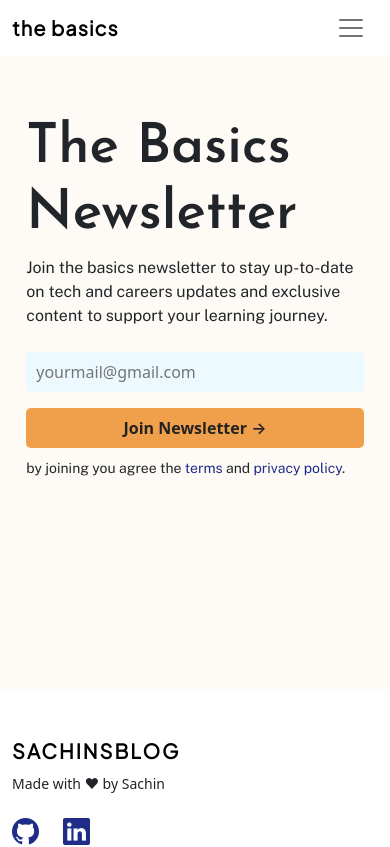
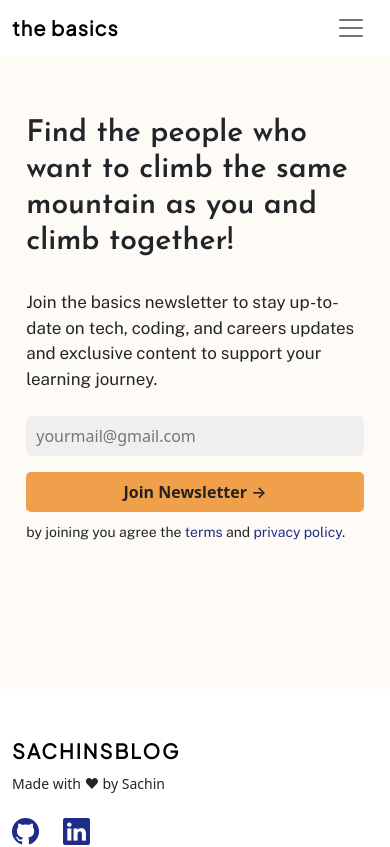
Before and after one commit to sachinshrmaa/cohort, a Next.js app: page /newsletter in a window 390 px wide. Shown: the top 847 px of the page. Built offline with nearby package versions, Linux system fonts and the light colour scheme.

Commit message:
updated newsletter page design

```diff
--- a/src/app/layout.js
+++ b/src/app/layout.js
@@ -3,7 +3,6 @@ import 'bootstrap-icons/font/bootstrap-icons.css'
 import './globals.css'
 
 import Footer from '../components/Footer'
-import AlertNotification from '../components/AlertNotifaction'
 import Navbar from '../components/Navbar'
 
 import Script from 'next/script'
--- a/src/app/newsletter/page.jsx
+++ b/src/app/newsletter/page.jsx
@@ -7,24 +7,22 @@ import styles from "./page.module.css"
 
 export const metadata = {
     title: 'Newsletter',
-    description: 'Join the basics newsletter to stay up-to-date on tech and careers updates and exclusive content to support your learning journey.',
+    description: 'Find the people who want to climb the same mountain as you and climb together. Join our weekly newsletter!',
 }
 
 
 const Newsletter = () => {
     return (
         <div className="col-md-8 col-11 m-auto pageLayout">
-             <div className="row align-items-center">
 
-                <div className="col-md-6 col-12">
-                <h1 className={styles.heroTitle}>The Basics Newsletter</h1>
-                <p>Join the basics newsletter to stay up-to-date on tech and careers updates and exclusive content to support your learning journey.</p>
-
+            <div className={styles.heroSection}>
+                <h1 className={styles.heroTitle}>Find the people who want to climb the same mountain as you and climb together!</h1>
+                <p className={styles.heroSubHeading}>Join the basics newsletter to stay up-to-date on tech, coding, and careers updates and exclusive content to support your learning journey.</p>
 
                 <form action="https://sachinshrmaa.us10.list-manage.com/subscribe/post?u=e94ac720736227167db541b5c&amp;id=5f3f8db4af&amp;f_id=0098c6e5f0" method="post" id="mc-embedded-subscribe-form" name="mc-embedded-subscribe-form" className="mt-md-5 mt-4 validate" target="_self">
-                    <div id="mc_embed_signup_scroll" className="row">
+                    <div id="mc_embed_signup_scroll">
 
-                        <div className="col-md-6 col-12">
+                        <div>
                             <input type="email" name="EMAIL" placeholder="yourmail@gmail.com" className={styles.emailInp} id="mce-EMAIL" required />
                             <span id="mce-EMAIL-HELPERTEXT" className="helper_text"></span>
 
@@ -40,7 +38,7 @@ const Newsletter = () => {
 
                         </div>
 
-                        <div className="col-md-6 col-12 mt-3 mt-md-0">
+                        <div className="mt-3">
                             <div className="optionalParent">
                                 <div className="clear foot">
                                 <input type="submit" value="Join Newsletter &rarr;" name="subscribe" id="mc-embedded-subscribe" className={styles.emailSubmit} />
@@ -52,14 +50,10 @@ const Newsletter = () => {
                 </form>
                 <p className="text-mute mt-2"><small>by joining you agree the <Link href='/legal/terms' className="text-decoration-none">terms</Link> and <Link href='/legal/privacy' className="text-decoration-none">privacy policy</Link>. </small></p>
 
-                </div>
 
 
-                <div className="col-md-6 col">
-                <Image src='/img/heroImg.png' width={400} height={350}  className={styles.heroImg} alt="the basics cohort" />
-                </div>
+            </div>
 
-            </div>
         </div>
     );
 }
--- a/src/app/newsletter/page.module.css
+++ b/src/app/newsletter/page.module.css
@@ -1,30 +1,36 @@
 
 
 
+.heroSection{
+    text-align: center;
+}
+
 .heroTitle{
     font-family: 'Josefin Sans', sans-serif;
-    font-size: 55px;
+    font-size: 47px;
     font-weight: 600;
+    margin-bottom: 30px;
 }
 
-.heroImg{
-    margin-top: 10px;
-    height: 350px;
-    width: auto;
+.heroSubHeading{
+    font-size: 19px;
+    width: 70%;
+    margin: auto;
 }
+
 
 .emailInp{
     height: 40px;
-    width: auto;
+    width: 500px;
     border: 0px solid;
     padding: 0 10px;
     border-radius: 5px;
-    margin-right: 10px;
-    background-color: #ECF9FF;
+    background-color: #efefef;
 }
 
 .emailSubmit{
     height: 40px;
+    width: 500px;
     border-radius: 5px;
     border: 0px;
     background-color: #F0A04B;
@@ -43,13 +49,19 @@
 @media only screen and (max-width: 600px) {
 
     .heroSection{
-        height: auto;
-        padding: 100px 0;
+        text-align: left;
     }
 
-    .heroImg{
-        display: none;
+    .heroTitle{
+        font-size: 30px;
     }
+
+    .heroSubHeading{
+        font-size: 17px;
+        width: 100%;
+        margin-top: 17px;
+    }
+
 
     .emailInp{
         width: 100%;
```
Also changed, not shown: 1 other file (tests, documents, lock files or other folders).
